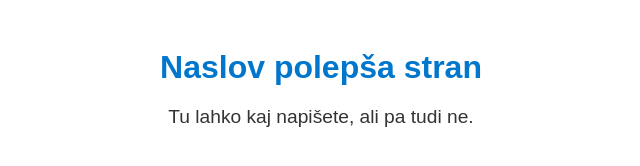
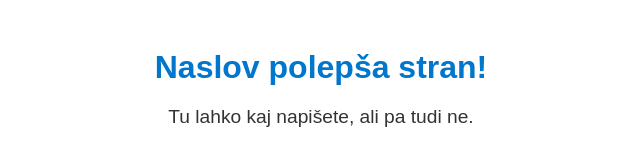
Before and after one commit to marinailic21/marinailic21.github.io, a plain HTML site: page index.html in a window 1280 px wide. Shown: the whole page, without its empty margins (319-959 px from the left). Drawn offline with Linux system fonts and the light colour scheme.

Commit message:
popravla nekaj

```diff
--- a/index.html
+++ b/index.html
@@ -22,7 +22,7 @@
    </style>
 </head>
 <body>
-   <h1>Naslov polepša stran</h1>
+   <h1>Naslov polepša stran!</h1>
    <p>Tu lahko kaj napišete, ali pa tudi ne.</p>
 </body>
 </html>
```
